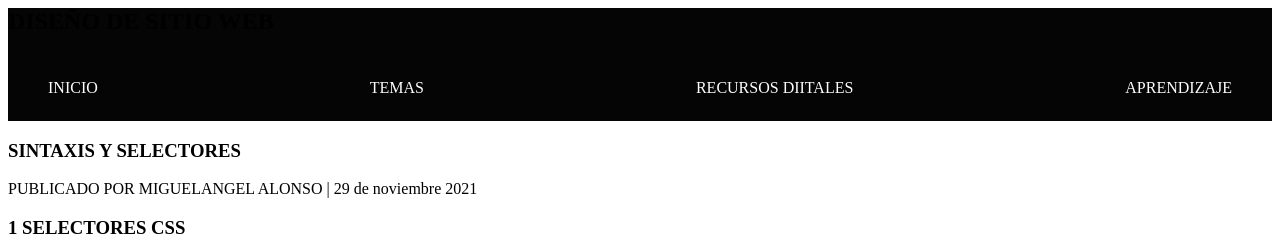
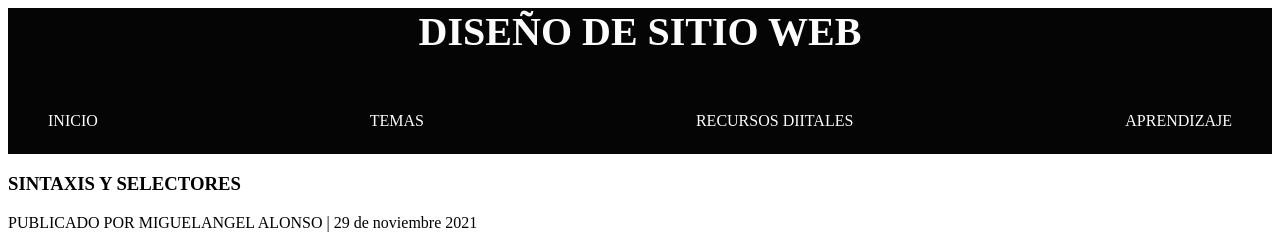
Before and after one commit to mich198924/fase2, a plain HTML site: page index.html in a window 1280 px wide. Shown: the top 247 px of the page. Drawn offline with Linux system fonts and the light colour scheme.

Commit message:
Update estilos.css

```diff
--- a/estilos.css
+++ b/estilos.css
@@ -9,8 +9,15 @@ header {
 width:100%;
 background-color: rgb(5, 5, 5);
 }
+  header h2 {
+ color:  rgb(253, 252, 252);
+font-family: 'Times New Roman', Times, serif;
+font-size: 40px;
+text-align: center;
+
+}
 .nav{
-    justify-content: space-around;
+
     display: flex;
 }
 
```
